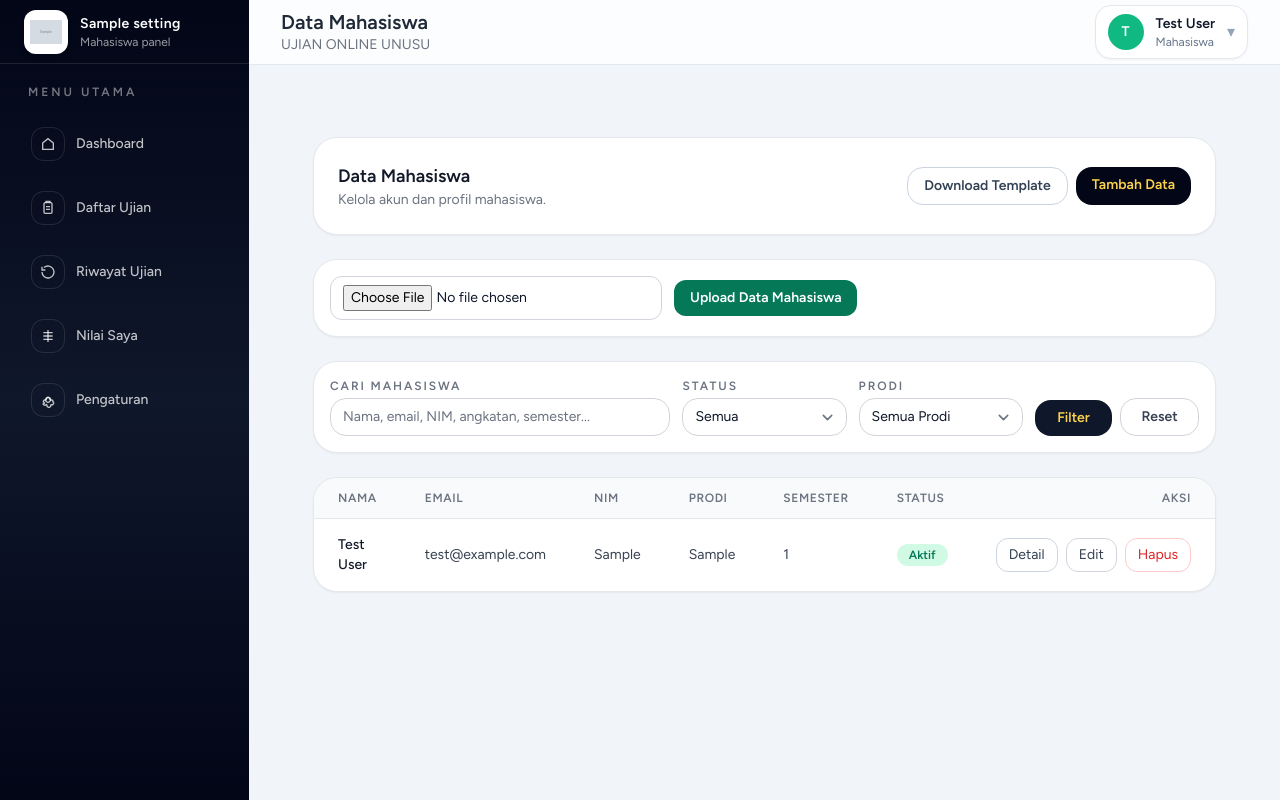
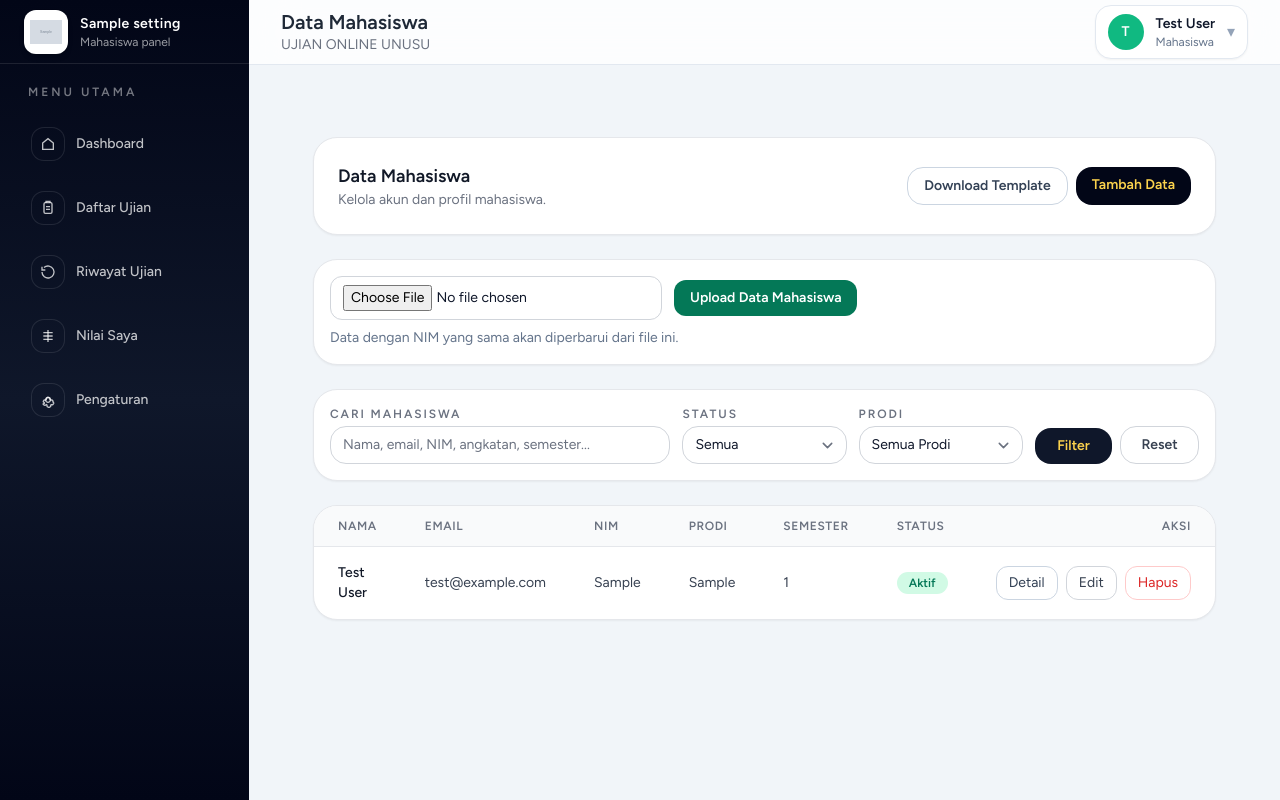
Before and after one commit to Junaidy2906/ujian-online-unusu, a Laravel app: page /admin/mahasiswa in a window 1280 px wide. Run offline with Laravel 12, Linux system fonts and the light colour scheme; a user stored in the database is signed in; data comes from the database, SQL or seed files in the repository; tables that the repository leaves empty hold one stand-in row (values such as "Sample post"); grey boxes marked "Sample" are stand-in pictures; style sheets or scripts are compiled from the project's sources.

Commit message:
update-123

```diff
--- a/app/Http/Controllers/Admin/MahasiswaController.php
+++ b/app/Http/Controllers/Admin/MahasiswaController.php
@@ -5,11 +5,16 @@ namespace App\Http\Controllers\Admin;
 use App\Http\Controllers\Controller;
 use App\Models\Mahasiswa;
 use App\Models\User;
+use Illuminate\Database\UniqueConstraintViolationException;
+use Illuminate\Http\JsonResponse;
 use Illuminate\Http\RedirectResponse;
 use Illuminate\Http\Request;
 use Illuminate\Support\Facades\DB;
 use Illuminate\Support\Facades\Hash;
+use Illuminate\Support\Facades\Validator;
+use Illuminate\Validation\ValidationException;
 use Illuminate\View\View;
+use PhpOffice\PhpSpreadsheet\Exception as SpreadsheetException;
 use PhpOffice\PhpSpreadsheet\IOFactory;
 use PhpOffice\PhpSpreadsheet\Spreadsheet;
 use PhpOffice\PhpSpreadsheet\Writer\Xlsx;
@@ -195,114 +200,168 @@ class MahasiswaController extends Controller
         return response()->download($tempFile, 'template_mahasiswa.xlsx')->deleteFileAfterSend(true);
     }
 
-    public function uploadTemplate(Request $request): RedirectResponse
+    public function uploadTemplate(Request $request): JsonResponse|RedirectResponse
     {
         $data = $request->validate([
             'template_file' => ['required', 'file', 'mimes:csv,txt,xlsx,xls'],
         ]);
 
+        try {
             $rows = $this->readSpreadsheetRows($data['template_file']->getRealPath());
-        if (count($rows) === 0) {
-            return back()->withErrors(['template_file' => 'File template kosong.']);
+        } catch (SpreadsheetException) {
+            throw ValidationException::withMessages([
+                'template_file' => 'File tidak dapat dibaca. Periksa formatnya lalu coba lagi.',
+            ]);
         }
 
-        $header = array_shift($rows);
-        $header = array_map(fn ($value) => strtolower(trim((string) $value)), $header);
-        $created = 0;
+        $header = array_map(
+            fn ($value) => strtolower(trim((string) $value, "\xEF\xBB\xBF \t\n\r\0\x0B")),
+            array_shift($rows) ?? [],
+        );
+        if (count(array_intersect(['name', 'email', 'nim'], $header)) !== 3) {
+            throw ValidationException::withMessages([
+                'template_file' => 'Gunakan template dengan kolom name, email, dan nim pada baris pertama.',
+            ]);
+        }
 
-        DB::transaction(function () use ($rows, $header, &$created): void {
+        $students = [];
+        $skipped = 0;
+
         foreach ($rows as $row) {
-                if (count(array_filter($row, fn ($v) => trim((string) $v) !== '')) === 0) {
+            $values = array_map(fn ($value) => trim((string) $value), $row);
+            if (count(array_filter($values, fn ($value) => $value !== '')) === 0) {
                 continue;
             }
 
-                $rowData = [];
-                foreach ($header as $index => $column) {
-                    $rowData[$column] = trim((string) ($row[$index] ?? ''));
-                }
+            $student = array_combine($header, $values);
+            $validator = Validator::make($student, [
+                'name' => ['required', 'string', 'max:255'],
+                'email' => ['required', 'string', 'max:255'],
+                'nim' => ['required', 'string', 'max:30'],
+                'prodi' => ['nullable', 'string', 'max:100'],
+                'angkatan' => ['nullable', 'string', 'max:10'],
+                'telepon' => ['nullable', 'string', 'max:20'],
+            ]);
 
-                if (($rowData['name'] ?? '') === '' || ($rowData['email'] ?? '') === '' || ($rowData['nim'] ?? '') === '') {
+            if ($validator->fails() || strlen($student['alamat'] ?? '') > 65535
+                || str_contains($student['password'] ?? '', "\0")) {
+                $skipped++;
+
                 continue;
             }
 
-                $password = ($rowData['password'] ?? '') !== '' ? $rowData['password'] : $rowData['nim'];
+            // The last valid row for a NIM is the one saved.
+            $students[$student['nim']] = $student;
+        }
 
-                $mahasiswaExisting = Mahasiswa::with('user')->where('nim', $rowData['nim'])->first();
-
-                if ($mahasiswaExisting) {
-                    $user = $mahasiswaExisting->user;
-                    $targetEmail = $this->resolveUniqueEmail(
-                        $rowData['email'],
-                        $rowData['nim'],
-                        $user?->id
-                    );
-
-                    $user?->update([
-                        'name' => $rowData['name'],
-                        'email' => $targetEmail,
-                        'password' => Hash::make($password),
-                        'role' => User::ROLE_MAHASISWA,
-                    ]);
-                } else {
-                    $targetEmail = $this->resolveUniqueEmail(
-                        $rowData['email'],
-                        $rowData['nim']
-                    );
-
-                    $user = User::create([
-                        'name' => $rowData['name'],
-                        'email' => $targetEmail,
-                        'password' => Hash::make($password),
-                        'role' => User::ROLE_MAHASISWA,
+        if ($students === []) {
+            throw ValidationException::withMessages([
+                'template_file' => 'Tidak ada baris mahasiswa yang valid. Periksa nama, email, dan NIM.',
             ]);
         }
 
-                Mahasiswa::updateOrCreate(
-                    ['user_id' => $user->id],
-                    [
-                        'nim' => $rowData['nim'],
-                        'prodi' => $rowData['prodi'] !== '' ? $rowData['prodi'] : null,
-                        'semester' => ($rowData['semester'] ?? '') !== '' ? max(1, min(14, (int) $rowData['semester'])) : null,
-                        'angkatan' => $rowData['angkatan'] !== '' ? $rowData['angkatan'] : null,
-                        'telepon' => $rowData['telepon'] !== '' ? $rowData['telepon'] : null,
-                        'alamat' => $rowData['alamat'] !== '' ? $rowData['alamat'] : null,
-                        'status' => in_array(strtolower((string) ($rowData['status'] ?? 'aktif')), ['aktif', 'cuti', 'nonaktif'], true)
-                            ? strtolower((string) $rowData['status'])
-                            : 'aktif',
-                    ]
+        try {
+            [$created, $updated, $adjustedEmails] = retry(
+                3,
+                fn () => DB::transaction(fn () => $this->importStudents($students), 3),
+                0,
+                fn ($exception) => $exception instanceof UniqueConstraintViolationException,
             );
+        } catch (UniqueConstraintViolationException) {
+            throw ValidationException::withMessages([
+                'template_file' => 'Ada konflik NIM atau email saat menyimpan data. Coba unggah kembali.',
+            ]);
+        }
 
+        $message = "Impor selesai. {$created} ditambahkan, {$updated} diperbarui, {$skipped} baris tidak valid dilewati.";
+        if ($adjustedEmails > 0) {
+            $message .= " {$adjustedEmails} mahasiswa memakai email lokal karena email pada file tidak valid atau sudah dipakai.";
+        }
+
+        if ($request->expectsJson()) {
+            $request->session()->flash('success', $message);
+
+            return response()->json(['redirect' => route('admin.mahasiswa.index', absolute: false)]);
+        }
+
+        return redirect()->route('admin.mahasiswa.index')->with('success', $message);
+    }
+
+    private function importStudents(array $students): array
+    {
+        $created = 0;
+        $updated = 0;
+        $adjustedEmails = 0;
+
+        foreach ($students as $row) {
+            $student = Mahasiswa::query()->where('nim', $row['nim'])->lockForUpdate()->first();
+            $user = $student ? $student->user()->lockForUpdate()->firstOrFail() : new User;
+            $email = $this->resolveUniqueEmail($row['email'], $row['nim'], $user->id);
+
+            $user->fill(['name' => $row['name'], 'email' => $email]);
+            $password = $row['password'] ?? '';
+            if ($password !== '' || ! $user->exists) {
+                $user->password = Hash::make($password !== '' ? $password : $row['nim']);
+            }
+            if (! $user->exists) {
+                $user->role = User::ROLE_MAHASISWA;
+            }
+            $user->save();
+
+            $profile = [];
+            foreach (['prodi', 'angkatan', 'telepon', 'alamat'] as $column) {
+                if (array_key_exists($column, $row)) {
+                    $profile[$column] = $row[$column] === '' ? null : $row[$column];
+                }
+            }
+            if (array_key_exists('semester', $row)) {
+                $profile['semester'] = $row['semester'] === '' ? null : max(1, min(14, (int) $row['semester']));
+            }
+            if (array_key_exists('status', $row)) {
+                $status = strtolower($row['status']);
+                $profile['status'] = in_array($status, ['aktif', 'cuti', 'nonaktif'], true) ? $status : 'aktif';
+            }
+
+            if ($student) {
+                $student->update($profile);
+                $updated++;
+            } else {
+                Mahasiswa::create(['user_id' => $user->id, 'nim' => $row['nim'], ...$profile]);
                 $created++;
             }
-        });
 
-        return back()->with('success', "Upload data mahasiswa selesai. Baris diproses: {$created}.");
+            if ($email !== $row['email']) {
+                $adjustedEmails++;
+            }
+        }
+
+        return [$created, $updated, $adjustedEmails];
     }
 
     private function readSpreadsheetRows(string $path): array
     {
         $spreadsheet = IOFactory::load($path);
-        $sheet = $spreadsheet->getActiveSheet();
 
-        return $sheet->toArray(null, true, true, false);
+        try {
+            return $spreadsheet->getActiveSheet()->toArray(null, true, true, false);
+        } finally {
+            $spreadsheet->disconnectWorksheets();
+        }
     }
 
-    private function resolveUniqueEmail(string $rawEmail, string $nim, ?int $ignoreUserId = null): string
+    private function resolveUniqueEmail(string $email, string $nim, ?int $ignoreUserId): string
     {
-        $candidate = trim($rawEmail);
-        if ($candidate === '' || ! filter_var($candidate, FILTER_VALIDATE_EMAIL)) {
-            $candidate = $nim.'@'.self::FALLBACK_EMAIL_DOMAIN;
+        if (filter_var($email, FILTER_VALIDATE_EMAIL) && ! $this->emailExists($email, $ignoreUserId)) {
+            return $email;
         }
 
-        $base = $candidate;
+        // Keep an email already assigned to another account with its owner.
+        $candidate = $nim.'@'.self::FALLBACK_EMAIL_DOMAIN;
         $attempt = 0;
 
         while ($this->emailExists($candidate, $ignoreUserId)) {
             $attempt++;
-            $parts = explode('@', $base, 2);
-            $local = $parts[0] ?? $nim;
-            $domain = $parts[1] ?? self::FALLBACK_EMAIL_DOMAIN;
-            $candidate = $local.'+'.$attempt.'@'.$domain;
+            $candidate = $nim.'+'.$attempt.'@'.self::FALLBACK_EMAIL_DOMAIN;
         }
 
         return $candidate;
--- a/resources/js/app.js
+++ b/resources/js/app.js
@@ -1,7 +1,10 @@
 import './bootstrap';
 
 import Alpine from 'alpinejs';
+import studentUpload from './student-upload';
 
 window.Alpine = Alpine;
 
+Alpine.data('studentUpload', studentUpload);
+
 Alpine.start();
--- /dev/null
+++ b/resources/js/student-upload.js
@@ -0,0 +1,62 @@
+export default () => ({
+    busy: false,
+    attempted: false,
+    progress: null,
+    status: '',
+    error: '',
+
+    upload(form) {
+        if (this.busy) return;
+
+        const data = new FormData(form);
+        this.busy = true;
+        this.attempted = true;
+        this.progress = null;
+        this.status = 'Mengunggah file…';
+        this.error = '';
+
+        const request = new XMLHttpRequest();
+        request.open('POST', form.action);
+        request.setRequestHeader('Accept', 'application/json');
+        request.responseType = 'json';
+
+        request.upload.onprogress = (event) => {
+            if (!event.lengthComputable || event.total === 0) return;
+
+            this.progress = Math.floor((event.loaded / event.total) * 100);
+            this.status = `Mengunggah file… ${this.progress}%`;
+        };
+
+        request.upload.onload = () => {
+            this.progress = null;
+            this.status = 'File terkirim. Data mahasiswa sedang diproses…';
+        };
+
+        request.onload = () => {
+            if (request.status === 200 && request.response?.redirect) {
+                this.progress = 100;
+                this.status = 'Impor selesai. Memuat daftar mahasiswa…';
+                window.location.assign(request.response.redirect);
+                return;
+            }
+
+            const errors = {
+                401: 'Silakan login kembali, lalu unggah ulang file.',
+                403: 'Anda tidak memiliki akses untuk mengimpor data mahasiswa.',
+                413: 'Ukuran file melebihi batas unggahan server.',
+                419: 'Sesi kedaluwarsa. Muat ulang halaman sebelum mengunggah kembali.',
+            };
+            this.error = request.response?.errors?.template_file?.[0]
+                ?? errors[request.status]
+                ?? 'Impor gagal. Silakan coba lagi.';
+            this.busy = false;
+        };
+
+        request.onerror = () => {
+            this.error = 'Koneksi terputus. Periksa daftar mahasiswa sebelum mencoba lagi.';
+            this.busy = false;
+        };
+
+        request.send(data);
+    },
+});
--- a/resources/views/admin/mahasiswa/index.blade.php
+++ b/resources/views/admin/mahasiswa/index.blade.php
@@ -15,13 +15,23 @@
             <a href="{{ route('admin.mahasiswa.create') }}" class="rounded-2xl bg-slate-950 px-4 py-2 text-sm font-semibold text-amber-300">Tambah Data</a>
         </div>
     </div>
-    <form method="POST" action="{{ route('admin.mahasiswa.template.upload') }}" enctype="multipart/form-data" class="rounded-3xl border border-gray-200 bg-white p-4 shadow-sm dark:border-gray-700 dark:bg-gray-800">
+    <form method="POST" action="{{ route('admin.mahasiswa.template.upload', absolute: false) }}" enctype="multipart/form-data"
+        x-data="studentUpload" @submit.prevent="upload($el)"
+        class="rounded-3xl border border-gray-200 bg-white p-4 shadow-sm dark:border-gray-700 dark:bg-gray-800">
         @csrf
         <div class="flex flex-wrap items-center gap-3">
-            <input type="file" name="template_file" accept=".xlsx,.xls,.csv,.txt" class="rounded-xl border border-gray-300 bg-white px-3 py-2 text-sm dark:border-gray-600 dark:bg-gray-900 dark:text-gray-100">
-            <button type="submit" class="rounded-xl bg-emerald-700 px-4 py-2 text-sm font-semibold text-white">Upload Data Mahasiswa</button>
+            <label for="student-template" class="sr-only">File data mahasiswa</label>
+            <input id="student-template" type="file" name="template_file" accept=".xlsx,.xls,.csv,.txt" required :disabled="busy" @change="error = ''" class="max-w-full rounded-xl border border-gray-300 bg-white px-3 py-2 text-sm dark:border-gray-600 dark:bg-gray-900 dark:text-gray-100">
+            <button type="submit" :disabled="busy" class="rounded-xl bg-emerald-700 px-4 py-2 text-sm font-semibold text-white disabled:cursor-wait disabled:opacity-60">Upload Data Mahasiswa</button>
         </div>
-        @error('template_file')<p class="mt-2 text-sm text-red-600">{{ $message }}</p>@enderror
+        <p class="mt-2 text-sm text-slate-500 dark:text-slate-400">Data dengan NIM yang sama akan diperbarui dari file ini.</p>
+        <div x-show="busy" style="display: none" class="mt-4 space-y-1">
+            <p id="student-upload-status" role="status" class="text-sm font-medium text-slate-700 dark:text-slate-200" x-text="status"></p>
+            <progress x-show="progress !== null" max="100" :value="progress ?? 0" aria-labelledby="student-upload-status" class="block h-2 w-full accent-emerald-600"></progress>
+            <progress x-show="progress === null" aria-labelledby="student-upload-status" class="block h-2 w-full accent-emerald-600"></progress>
+        </div>
+        <p x-show="error" style="display: none" role="alert" x-text="error" class="mt-2 text-sm text-red-600"></p>
+        @error('template_file')<p x-show="!attempted" role="alert" class="mt-2 text-sm text-red-600">{{ $message }}</p>@enderror
     </form>
     <form method="GET" action="{{ route('admin.mahasiswa.index') }}" class="rounded-3xl border border-gray-200 bg-white p-4 shadow-sm dark:border-gray-700 dark:bg-gray-800">
         <div class="grid gap-3 md:grid-cols-5">
--- a/resources/views/dashboard.blade.php
+++ b/resources/views/dashboard.blade.php
@@ -153,7 +153,7 @@
         </aside>
 
         <main class="flex-1">
-            <div class="border-b border-slate-200 bg-white/80 backdrop-blur-xl">
+            <div class="relative z-30 border-b border-slate-200 bg-white/80 backdrop-blur-xl">
                 <div class="flex h-16 items-center justify-between gap-4 px-4 sm:px-6 lg:px-8">
                     <div class="flex items-center gap-3">
                         <button type="button" class="flex h-10 w-10 items-center justify-center rounded-2xl bg-slate-900 text-xl text-white xl:hidden" @click="mobileSidebarOpen = true">☰</button>
```
Also changed, not shown: tests/Feature/MahasiswaImportTest.php (added, +80 -0 lines). Lines whose indentation alone changed are shown as unchanged.
